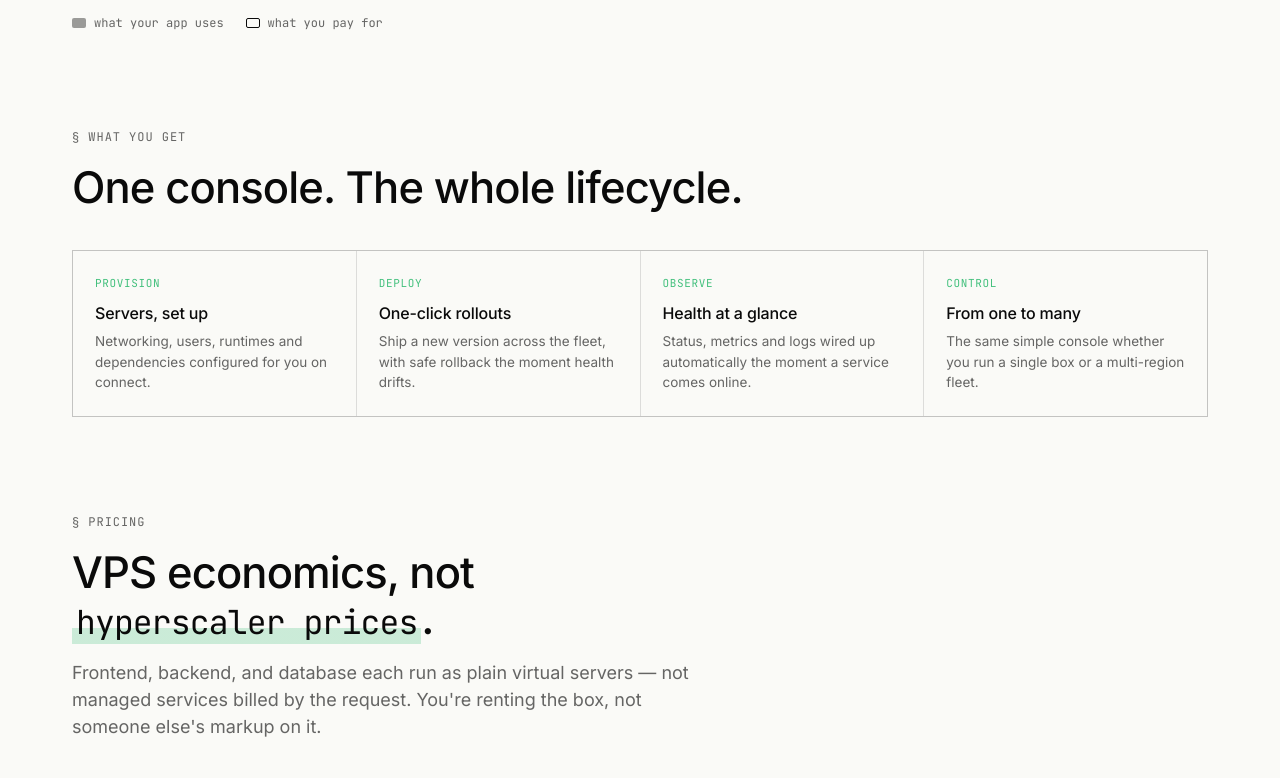
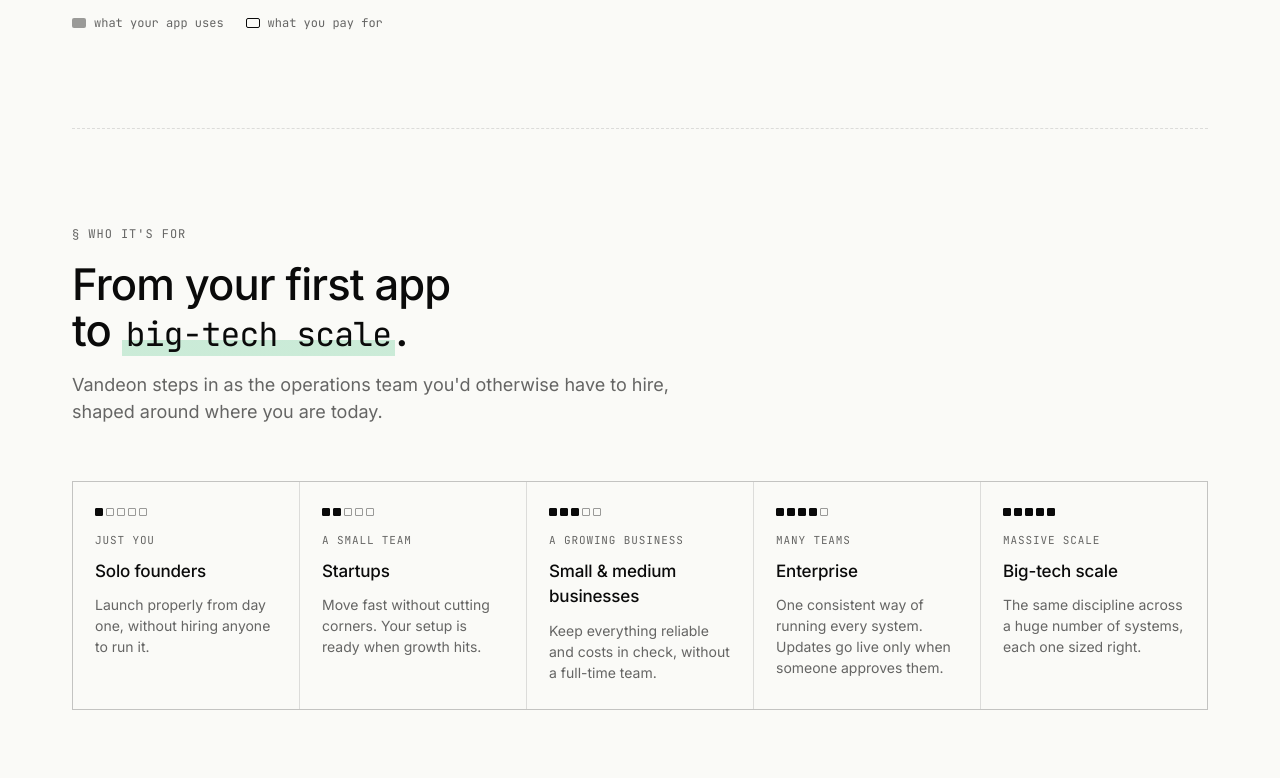
Before and after one commit to vandeon-io/public-page, an Astro site: page / in a window 1280 px wide. Shown: the part 1322-2100 px from the top of the page. Built offline with nearby package versions, Linux system fonts and the light colour scheme; Astro itself is replaced by a stand-in of ours.

Commit message:
Replace "what you get" with a who-it's-for section
Five tiers from solo founders to big-tech scale, positioning Vandeon as
the operations team you'd otherwise have to hire. Enterprise tier
carries the human-approval point for updates.

Co-Authored-By: Claude Opus 5.5 <noreply@anthropic.com>

```diff
--- a/src/pages/index.astro
+++ b/src/pages/index.astro
@@ -81,33 +81,30 @@ import { LINKS } from '../consts.js';
         </div>
       </section>
 
-      <!-- Capabilities -->
-      <section class="section" style="padding-top: 0; border-top: none;">
-        <div class="sect-head reveal" style="margin-bottom: 40px;">
-          <span class="sect-tag">§ what you get</span>
-          <h2 class="sect-h">One console. The whole lifecycle.</h2>
+      <!-- Who it's for -->
+      <section class="section" id="who">
+        <div class="sect-head reveal">
+          <span class="sect-tag">§ who it's for</span>
+          <h2 class="sect-h">From your first app to <em>big-tech scale</em>.</h2>
+          <p class="sect-sub">Vandeon steps in as the operations team you'd otherwise have to hire, shaped around where you are today.</p>
         </div>
-        <div class="caps reveal">
-          <div class="cap">
-            <div class="cap-k">PROVISION</div>
-            <div class="cap-t">Servers, set up</div>
-            <p class="cap-b">Networking, users, runtimes and dependencies configured for you on connect.</p>
-          </div>
-          <div class="cap">
-            <div class="cap-k">DEPLOY</div>
-            <div class="cap-t">One-click rollouts</div>
-            <p class="cap-b">Ship a new version across the fleet, with safe rollback the moment health drifts.</p>
-          </div>
-          <div class="cap">
-            <div class="cap-k">OBSERVE</div>
-            <div class="cap-t">Health at a glance</div>
-            <p class="cap-b">Status, metrics and logs wired up automatically the moment a service comes online.</p>
-          </div>
-          <div class="cap">
-            <div class="cap-k">CONTROL</div>
-            <div class="cap-t">From one to many</div>
-            <p class="cap-b">The same simple console whether you run a single box or a multi-region fleet.</p>
-          </div>
+        <div class="tiers reveal">
+          {[
+            { k: 'just you', t: 'Solo founders', b: 'Launch properly from day one, without hiring anyone to run it.' },
+            { k: 'a small team', t: 'Startups', b: 'Move fast without cutting corners. Your setup is ready when growth hits.' },
+            { k: 'a growing business', t: 'Small & medium businesses', b: 'Keep everything reliable and costs in check, without a full-time team.' },
+            { k: 'many teams', t: 'Enterprise', b: 'One consistent way of running every system. Updates go live only when someone approves them.' },
+            { k: 'massive scale', t: 'Big-tech scale', b: 'The same discipline across a huge number of systems, each one sized right.' },
+          ].map((tier, i) => (
+            <article class="tier">
+              <span class="tier-scale" aria-hidden="true">
+                {[0, 1, 2, 3, 4].map((n) => <i class={n <= i ? 'on' : ''}></i>)}
+              </span>
+              <span class="tier-k">{tier.k}</span>
+              <h3 class="tier-t">{tier.t}</h3>
+              <p class="tier-b">{tier.b}</p>
+            </article>
+          ))}
         </div>
       </section>
 
--- a/src/styles/global.css
+++ b/src/styles/global.css
@@ -260,6 +260,19 @@ body::before {
 .fit-title { font-size: 20px; font-weight: 500; letter-spacing: -0.015em; margin: 0; }
 .fit-body { font-size: 15px; color: var(--fg-dim); margin: 0; text-wrap: pretty; }
 .fit-glyph { margin-top: auto; padding-top: 8px; }
+/* ── who it's for (5 tiers, small → large) ─────────────────────────────── */
+.tiers {
+  display: grid; grid-template-columns: repeat(5, 1fr);
+  gap: 1px; background: var(--line); border: 1px solid var(--line);
+}
+.tier { background: var(--bg); padding: 26px 22px; display: flex; flex-direction: column; gap: 10px; }
+.tier-scale { display: flex; gap: 3px; margin-bottom: 6px; }
+.tier-scale i { width: 8px; height: 8px; border: 1px solid var(--fg-dimmer); border-radius: 1px; }
+.tier-scale i.on { background: var(--fg); border-color: var(--fg); }
+.tier-k { font-family: var(--mono); font-size: 11px; color: var(--fg-dim); letter-spacing: 0.08em; text-transform: uppercase; }
+.tier-t { font-size: 17px; font-weight: 500; letter-spacing: -0.01em; margin: 0; }
+.tier-b { font-size: 14px; color: var(--fg-dim); margin: 0; text-wrap: pretty; }
+
 /* capacity bar: outlined box = what you pay for, solid fill = what the app uses */
 .fit-meter { display: flex; flex-direction: column; gap: 10px; }
 .fit-track { position: relative; height: 16px; }
@@ -370,7 +383,7 @@ a.social { cursor: pointer; }
 /* ── responsive ────────────────────────────────────────────────────────── */
 @media (max-width: 960px) {
   .hero-grid { grid-template-columns: 1fr; gap: 44px; }
-  .fits { grid-template-columns: 1fr; }
+  .fits, .tiers { grid-template-columns: 1fr; }
   .caps { grid-template-columns: repeat(2, 1fr); }
   .section { padding: 72px 0; }
 }
```
